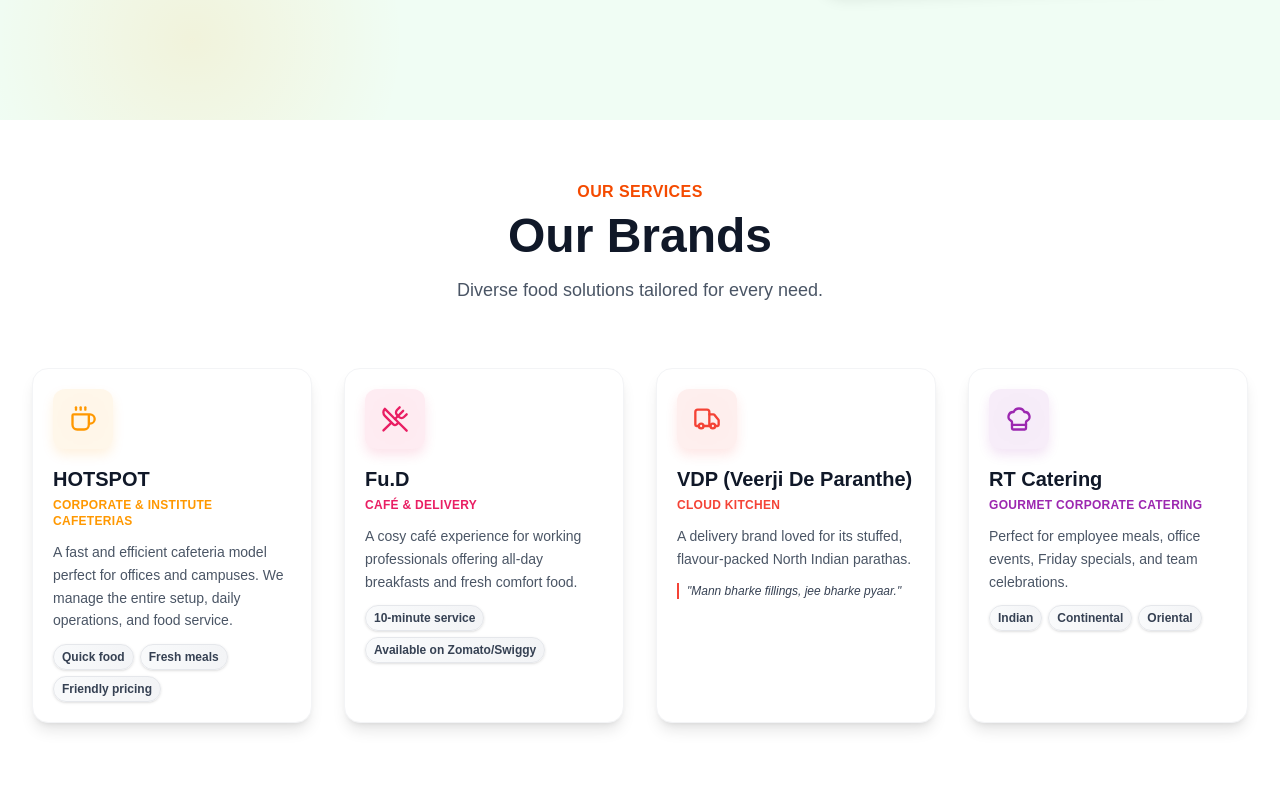
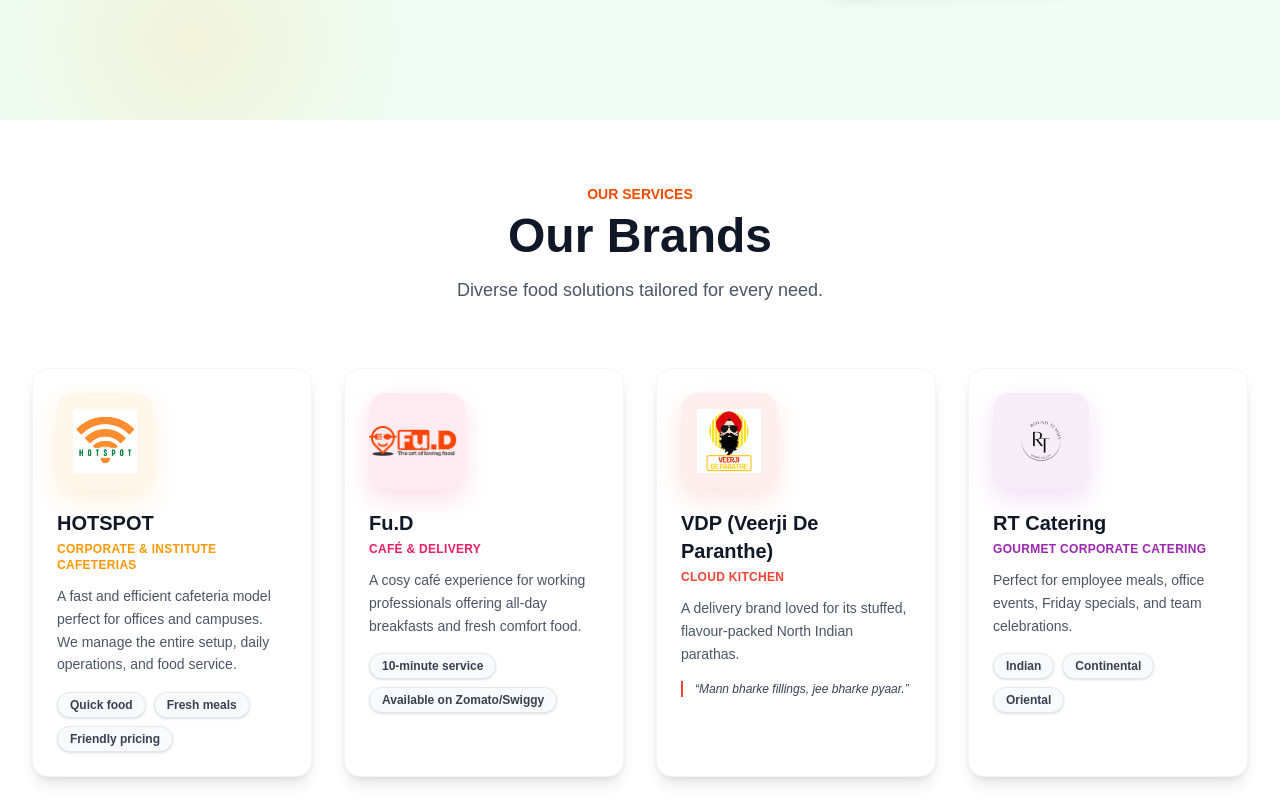
Before and after one commit to startupcoaching123/round-tummy, a React (Vite) app in the folder frontend/: page / in a window 1280 px wide. Shown: the part 680-1480 px from the top of the page. Built offline with nearby package versions, Linux system fonts and the light colour scheme.

Commit message:
brand logo updated

```diff
--- a/frontend/src/components/Brands.jsx
+++ b/frontend/src/components/Brands.jsx
@@ -1,52 +1,58 @@
-import React from 'react';
-import { Coffee, Truck, UtensilsCrossed, ChefHat } from 'lucide-react';
+import React from "react";
+
+// Brand logos
+import veerji from "../assets/veerji.png";
+import hotspot from "../assets/hotspot.png";
+import rtLogo from "../assets/logo.png";
+import fud from "../assets/fud.png";
 
 const Brands = () => {
     const brands = [
         {
             id: 1,
-            name: 'HOTSPOT',
-            type: 'Corporate & Institute Cafeterias',
-            desc: 'A fast and efficient cafeteria model perfect for offices and campuses. We manage the entire setup, daily operations, and food service.',
-            features: ['Quick food', 'Fresh meals', 'Friendly pricing'],
-            icon: <Coffee size={40} />,
-            color: '#FF9800'
+            name: "HOTSPOT",
+            type: "Corporate & Institute Cafeterias",
+            desc: "A fast and efficient cafeteria model perfect for offices and campuses. We manage the entire setup, daily operations, and food service.",
+            features: ["Quick food", "Fresh meals", "Friendly pricing"],
+            logo: hotspot,
+            color: "#FF9800",
         },
         {
             id: 2,
-            name: 'Fu.D',
-            type: 'Café & Delivery',
-            desc: 'A cosy café experience for working professionals offering all-day breakfasts and fresh comfort food.',
-            features: ['10-minute service', 'Available on Zomato/Swiggy'],
-            icon: <UtensilsCrossed size={40} />,
-            color: '#E91E63'
+            name: "Fu.D",
+            type: "Café & Delivery",
+            desc: "A cosy café experience for working professionals offering all-day breakfasts and fresh comfort food.",
+            features: ["10-minute service", "Available on Zomato/Swiggy"],
+            logo: fud,
+            color: "#E91E63",
         },
         {
             id: 3,
-            name: 'VDP (Veerji De Paranthe)',
-            type: 'Cloud Kitchen',
-            desc: 'A delivery brand loved for its stuffed, flavour-packed North Indian parathas.',
-            tagline: '"Mann bharke fillings, jee bharke pyaar."',
+            name: "VDP (Veerji De Paranthe)",
+            type: "Cloud Kitchen",
+            desc: "A delivery brand loved for its stuffed, flavour-packed North Indian parathas.",
+            tagline: "“Mann bharke fillings, jee bharke pyaar.”",
             features: [],
-            icon: <Truck size={40} />,
-            color: '#F44336'
+            logo: veerji,
+            color: "#F44336",
         },
         {
             id: 4,
-            name: 'RT Catering',
-            type: 'Gourmet Corporate Catering',
-            desc: 'Perfect for employee meals, office events, Friday specials, and team celebrations.',
-            features: ['Indian', 'Continental', 'Oriental'],
-            icon: <ChefHat size={40} />,
-            color: '#9C27B0'
-        }
+            name: "RT Catering",
+            type: "Gourmet Corporate Catering",
+            desc: "Perfect for employee meals, office events, Friday specials, and team celebrations.",
+            features: ["Indian", "Continental", "Oriental"],
+            logo: rtLogo,
+            color: "#9C27B0",
+        },
     ];
 
     return (
-        <section id="brands" className="bg-white py-12 sm:py-12 lg:py-15">
+        <section id="brands" className="bg-white py-12 sm:py-16">
             <div className="max-w-7xl mx-auto px-4 sm:px-6 lg:px-8">
+                {/* Header */}
                 <div className="text-center mb-12 sm:mb-16">
-                    <span className="text-orange-600 font-semibold text-sm sm:text-base tracking-wide uppercase block mb-2">
+                    <span className="text-orange-600 font-semibold text-sm uppercase block mb-2">
                         Our Services
                     </span>
                     <h2 className="text-3xl sm:text-4xl lg:text-5xl font-bold text-gray-900 mb-4">
@@ -57,30 +63,28 @@
                     </p>
                 </div>
 
-                <div className="grid grid-cols-1 sm:grid-cols-2 lg:grid-cols-4 gap-4 sm:gap-6 lg:gap-8">
+                {/* Cards */}
+                <div className="grid grid-cols-1 sm:grid-cols-2 lg:grid-cols-4 gap-6 lg:gap-8">
                     {brands.map((brand) => (
                         <div
                             key={brand.id}
-                            className="group bg-white rounded-2xl shadow-lg hover:shadow-2xl transition-all duration-300 ease-out hover:-translate-y-2 overflow-hidden border border-gray-100"
+                            className="group relative bg-white rounded-2xl border border-gray-100 shadow-lg hover:shadow-2xl transition-all duration-300 hover:-translate-y-2 overflow-hidden"
                         >
-                            <div className="p-4 sm:p-5 relative">
-                                {/* Icon with gradient background */}
+                            <div className="p-6">
+                                {/* Logo */}
                                 <div
-                                    className="inline-flex p-3 sm:p-4 rounded-xl mb-4 relative overflow-hidden transition-transform duration-300 group-hover:scale-105 group-hover:rotate-3"
+                                    className="flex items-center justify-center w-20 h-20 sm:w-24 sm:h-24 rounded-2xl mb-5 transition-transform duration-300 group-hover:scale-105"
                                     style={{
                                         backgroundColor: `${brand.color}15`,
-                                        color: brand.color,
-                                        boxShadow: `0 6px 12px ${brand.color}20`
+                                        boxShadow: `0 10px 25px ${brand.color}25`,
                                     }}
                                 >
-                                    <div
-                                        className="absolute top-1/2 left-1/2 w-10 h-10 rounded-full opacity-60 blur-xl"
-                                        style={{
-                                            backgroundColor: `${brand.color}08`,
-                                            transform: 'translate(-50%, -50%)'
-                                        }}
+                                    <img
+                                        src={brand.logo}
+                                        alt={brand.name}
+                                        className="h-12 sm:h-14 md:h-16 w-auto object-contain transition-transform duration-300 group-hover:scale-105"
                                     />
-                                    {React.cloneElement(brand.icon, { size: 28, className: "relative z-10" })}
+
                                 </div>
 
                                 {/* Brand name */}
@@ -97,14 +101,14 @@
                                 </p>
 
                                 {/* Description */}
-                                <p className="text-gray-600 text-sm leading-relaxed mb-3">
+                                <p className="text-gray-600 text-sm leading-relaxed mb-4">
                                     {brand.desc}
                                 </p>
 
                                 {/* Tagline */}
                                 {brand.tagline && (
                                     <blockquote
-                                        className="text-xs italic text-gray-700 mb-3 font-medium pl-2 border-l-2"
+                                        className="text-xs italic text-gray-700 mb-4 font-medium pl-3 border-l-2"
                                         style={{ borderColor: brand.color }}
                                     >
                                         {brand.tagline}
@@ -113,11 +117,11 @@
 
                                 {/* Features */}
                                 {brand.features.length > 0 && (
-                                    <div className="flex flex-wrap gap-1.5 mt-auto">
+                                    <div className="flex flex-wrap gap-2">
                                         {brand.features.map((feat, i) => (
                                             <span
                                                 key={i}
-                                                className="inline-flex items-center px-2 py-1 rounded-full text-xs font-semibold bg-linear-to-r from-gray-50 to-gray-100 text-gray-700 border border-gray-200 shadow-sm transition-all duration-200 hover:shadow-md hover:border-gray-300"
+                                                className="px-3 py-1 rounded-full text-xs font-semibold bg-gray-50 text-gray-700 border border-gray-200 shadow-sm"
                                             >
                                                 {feat}
                                             </span>
@@ -126,8 +130,8 @@
                                 )}
                             </div>
 
-                            {/* Hover effect overlay */}
-                            <div className="absolute inset-0 bg-linear-to-t from-white/5 to-transparent opacity-0 group-hover:opacity-100 transition-opacity duration-300 pointer-events-none" />
+                            {/* Hover overlay */}
+                            <div className="absolute inset-0 bg-gradient-to-t from-white/10 to-transparent opacity-0 group-hover:opacity-100 transition-opacity duration-300 pointer-events-none" />
                         </div>
                     ))}
                 </div>
--- a/frontend/src/components/Clients.jsx
+++ b/frontend/src/components/Clients.jsx
@@ -3,30 +3,33 @@
 import { Autoplay } from "swiper/modules";
 import "swiper/css";
 
-import hotspot from "../assets/hotspot.png";
 import rsmLogo from "../assets/rsm.png";
 import greatLearningLogo from "../assets/great.png";
 import spinnyLogo from "../assets/spinny.png";
 import grantThorntonLogo from "../assets/grant.png";
 import collegeDekhoLogo from "../assets/college.png";
 import wtwLogo from "../assets/wtw.png";
-import veerji from "../assets/veerji.png";
 
 const Clients = () => {
 
   const clients = [
-    { name: "Hotspot", logo: hotspot },
     { name: "RSM", logo: rsmLogo },
     { name: "Great Learning", logo: greatLearningLogo },
     { name: "Spinny", logo: spinnyLogo },
     { name: "Grant Thornton", logo: grantThorntonLogo },
     { name: "CollegeDekho", logo: collegeDekhoLogo },
     { name: "Willis Towers Watson", logo: wtwLogo },
-    { name: "Veerji", logo: veerji }
   ];
 
-   return (
-    <section id="clients" style={{ padding: "3rem 1rem" }}>
+  return (
+    <section
+      id="clients"
+      style={{
+        padding: "3rem 1rem",
+        background: "transparent"
+      }}
+    >
+
       <h2
         style={{
           textAlign: "center",
```
Also changed, not shown: frontend/src/assets/fud.png (added).
